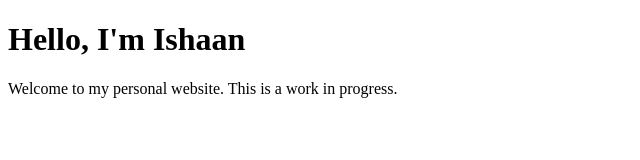
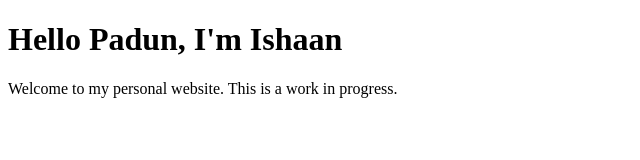
Before and after one commit to ishaanyd/-site, a plain HTML site: page index.html in a window 1280 px wide. Shown: the whole page, without its empty margins (0-640 px from the left). Drawn offline with Linux system fonts and the light colour scheme.

Commit message:
Update greeting in index.html

```diff
--- a/index.html
+++ b/index.html
@@ -4,7 +4,7 @@
   <title>Ishaan YD</title>
 </head>
 <body>
-  <h1>Hello, I'm Ishaan</h1>
+  <h1>Hello Padun, I'm Ishaan</h1>
   <p>Welcome to my personal website. This is a work in progress.</p>
 </body>
 </html>
```
